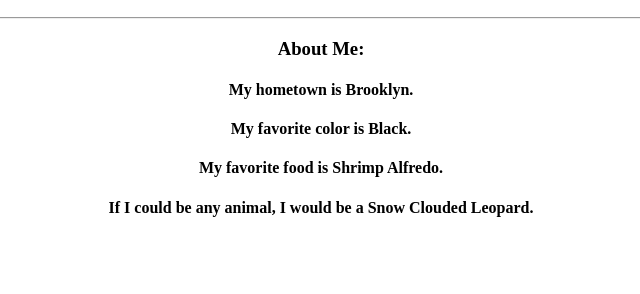
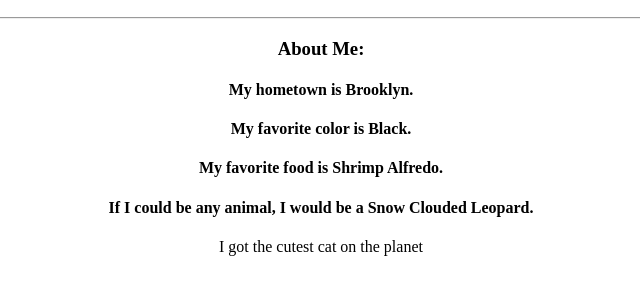
Before and after one commit to ahassan2001/Profile, a plain HTML site: page index.html in a window 1280 px wide. Shown: the part 110-404 px from the top of the page, without its empty margins (319-959 px from the left). Drawn offline with Linux system fonts and the light colour scheme.

Commit message:
adding a new paragraph

```diff
--- a/index.html
+++ b/index.html
@@ -15,6 +15,7 @@
 					<h4>My favorite color is Black.</h4>
 					<h4>My favorite food is Shrimp Alfredo.</h4>
 					<h4>If I could be any animal, I would be a Snow Clouded Leopard.</h4>
+                    <p>I got the cutest cat on the planet<p>
 			</div>
 		  </body>
 		</html>
```
